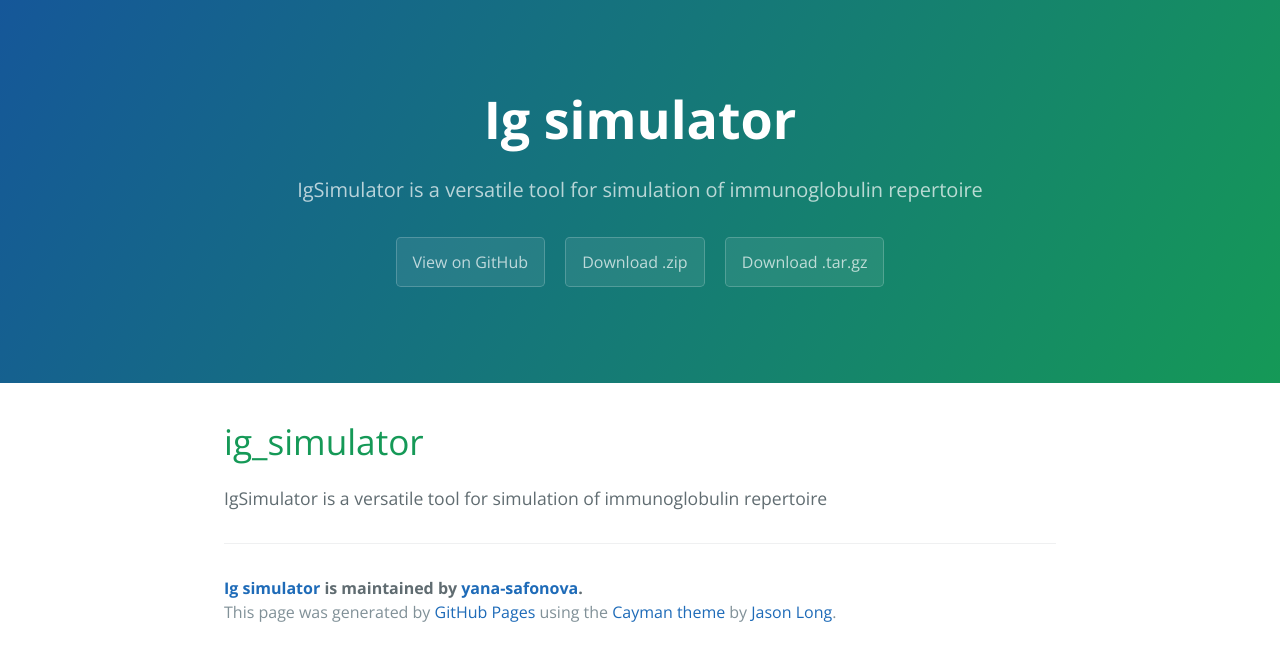
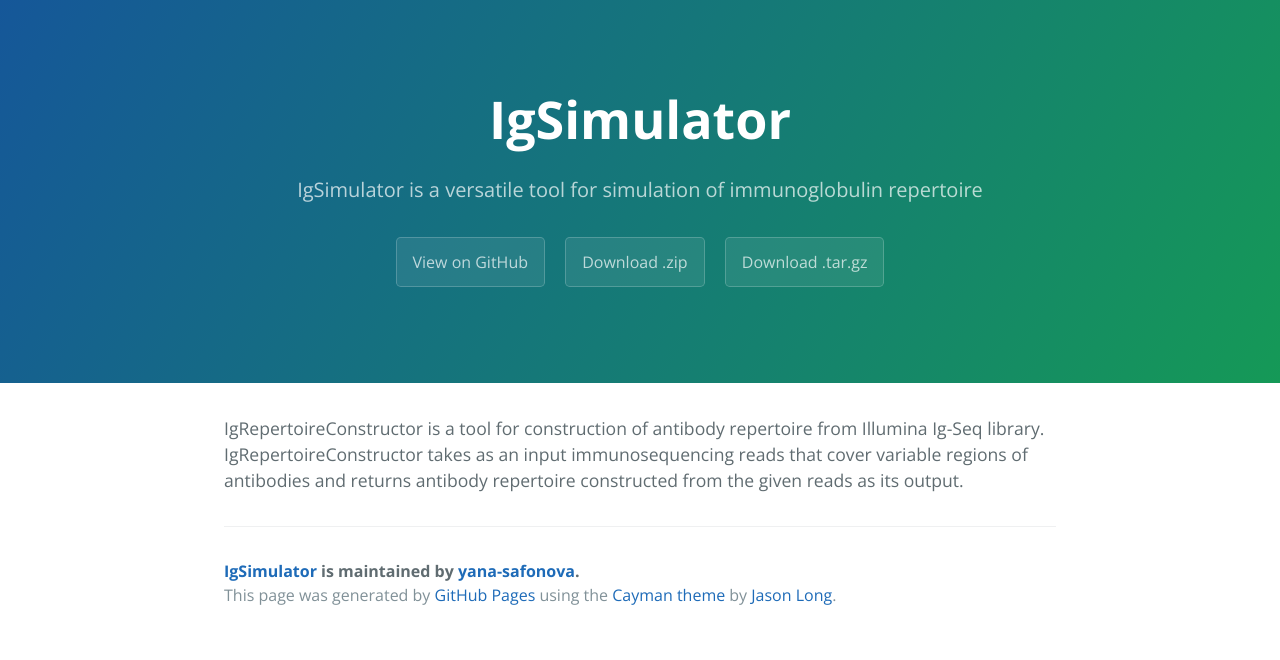
Before and after one commit to yana-safonova/ig_simulator, a plain HTML site: page index.html in a window 1280 px wide. Drawn offline with nearby package versions, Linux system fonts and the light colour scheme.

Commit message:
Create gh-pages branch via GitHub

```diff
--- a/index.html
+++ b/index.html
@@ -2,7 +2,7 @@
 <html lang="en-us">
   <head>
     <meta charset="UTF-8">
-    <title>Ig simulator by yana-safonova</title>
+    <title>IgSimulator by yana-safonova</title>
     <meta name="viewport" content="width=device-width, initial-scale=1">
     <link rel="stylesheet" type="text/css" href="stylesheets/normalize.css" media="screen">
     <link href='http://fonts.googleapis.com/css?family=Open+Sans:400,700' rel='stylesheet' type='text/css'>
@@ -11,7 +11,7 @@
   </head>
   <body>
     <section class="page-header">
-      <h1 class="project-name">Ig simulator</h1>
+      <h1 class="project-name">IgSimulator</h1>
       <h2 class="project-tagline">IgSimulator is a versatile tool for simulation of immunoglobulin repertoire</h2>
       <a href="https://github.com/yana-safonova/ig_simulator" class="btn">View on GitHub</a>
       <a href="https://github.com/yana-safonova/ig_simulator/zipball/master" class="btn">Download .zip</a>
@@ -19,13 +19,11 @@
     </section>
 
     <section class="main-content">
-      <h1>
-<a id="ig_simulator" class="anchor" href="#ig_simulator" aria-hidden="true"><span class="octicon octicon-link"></span></a>ig_simulator</h1>
-
-<p>IgSimulator is a versatile tool for simulation of immunoglobulin repertoire</p>
+      <p>IgRepertoireConstructor is a tool for construction of antibody repertoire from Illumina Ig-Seq library.
+IgRepertoireConstructor takes as an input immunosequencing reads that cover variable regions of antibodies and returns antibody repertoire constructed from the given reads as its output.</p>
 
       <footer class="site-footer">
-        <span class="site-footer-owner"><a href="https://github.com/yana-safonova/ig_simulator">Ig simulator</a> is maintained by <a href="https://github.com/yana-safonova">yana-safonova</a>.</span>
+        <span class="site-footer-owner"><a href="https://github.com/yana-safonova/ig_simulator">IgSimulator</a> is maintained by <a href="https://github.com/yana-safonova">yana-safonova</a>.</span>
 
         <span class="site-footer-credits">This page was generated by <a href="https://pages.github.com">GitHub Pages</a> using the <a href="https://github.com/jasonlong/cayman-theme">Cayman theme</a> by <a href="https://twitter.com/jasonlong">Jason Long</a>.</span>
       </footer>
--- a/params.json
+++ b/params.json
@@ -1 +1 @@
-{"name":"Ig simulator","tagline":"IgSimulator is a versatile tool for simulation of immunoglobulin repertoire","body":"# ig_simulator\r\nIgSimulator is a versatile tool for simulation of immunoglobulin repertoire\r\n","google":"","note":"Don't delete this file! It's used internally to help with page regeneration."}
+{"name":"IgSimulator","tagline":"IgSimulator is a versatile tool for simulation of immunoglobulin repertoire","body":"IgRepertoireConstructor is a tool for construction of antibody repertoire from Illumina Ig-Seq library.\r\nIgRepertoireConstructor takes as an input immunosequencing reads that cover variable regions of antibodies and returns antibody repertoire constructed from the given reads as its output.","google":"","note":"Don't delete this file! It's used internally to help with page regeneration."}
```
